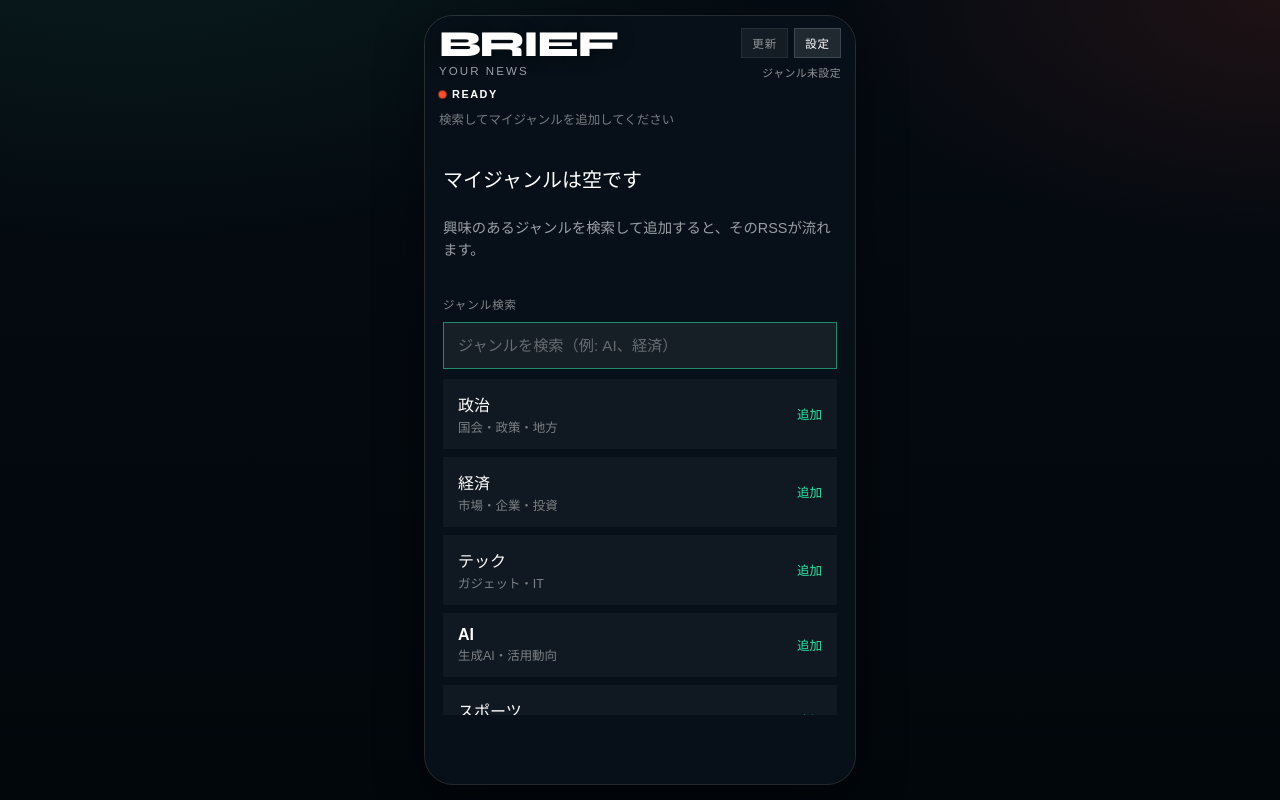
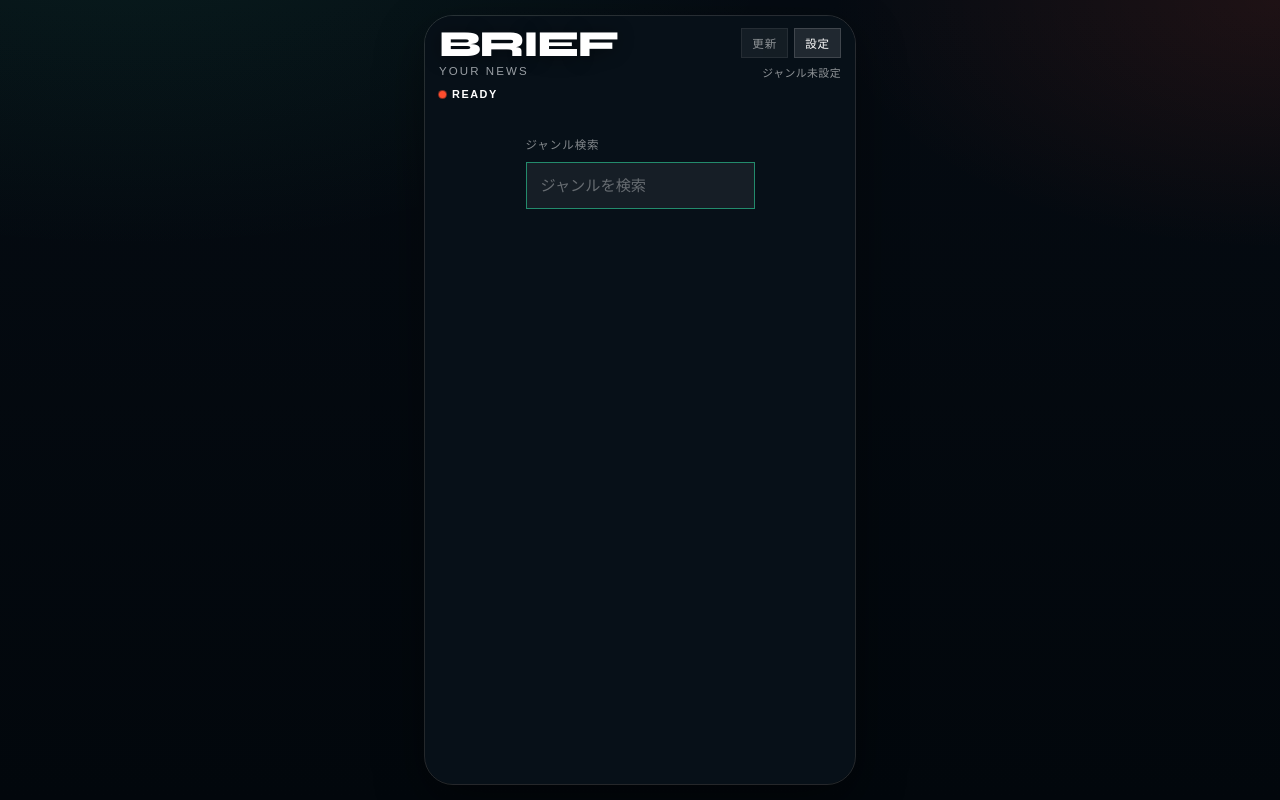
Before and after one commit to nobu5129maki-crypto/shortnews, a React (Vite) app: page / in a window 1280 px wide. Built offline with nearby package versions, Linux system fonts and the light colour scheme; a web font is replaced by a local one.

Commit message:
Keep my-genres empty until search and remove onboarding copy.

```diff
--- a/src/components/Feed.tsx
+++ b/src/components/Feed.tsx
@@ -169,30 +169,26 @@ export function Feed({ myGenres, onAddGenre, onRemoveGenre }: Props) {
           </span>
         </div>
 
-        {barGenres.length > 0 ? (
+        {barGenres.length > 0 && (
           <GenreBar genres={barGenres} active={tab} onChange={onTabChange} />
-        ) : (
-          <p className="genre-bar-empty">検索してマイジャンルを追加してください</p>
         )}
       </header>
 
       <div ref={feedRef} className="feed" aria-label="マイニュースフィード">
         {myGenres.length === 0 ? (
           <div className="empty-state empty-state-search">
-            <h2 className="empty-title">マイジャンルは空です</h2>
-            <p className="empty-lead">興味のあるジャンルを検索して追加すると、そのRSSが流れます。</p>
             <GenreSearch myGenres={myGenres} onAdd={onAddGenre} autofocus />
           </div>
         ) : items.length === 0 ? (
           <div className="empty-state">
             <p>
               {loading
-                ? '選択したジャンルのニュースを取得中です'
+                ? 'ニュースを取得中です'
                 : 'このジャンルのニュースはまだありません'}
             </p>
             {!loading && (
               <button type="button" className="empty-cta" onClick={() => setEditorOpen(true)}>
-                ジャンルを追加
+                設定
               </button>
             )}
           </div>
--- a/src/components/GenreEditor.tsx
+++ b/src/components/GenreEditor.tsx
@@ -39,7 +39,6 @@ export function GenreEditor({
         <header className="editor-header">
           <div>
             <h2 id="editor-title">マイジャンル</h2>
-            <p>検索して追加。不要なものは削除できます</p>
           </div>
           <button type="button" className="editor-close" onClick={onClose} aria-label="閉じる">
             ×
@@ -47,9 +46,7 @@ export function GenreEditor({
         </header>
 
         <section className="editor-mine" aria-label="登録中のジャンル">
-          {mine.length === 0 ? (
-            <p className="editor-mine-empty">まだジャンルがありません。下で検索して追加してください。</p>
-          ) : (
+          {mine.length === 0 ? null : (
             <ul className="editor-mine-list">
               {mine.map((genre) => (
                 <li key={genre.id}>
--- a/src/components/GenreSearch.tsx
+++ b/src/components/GenreSearch.tsx
@@ -13,17 +13,18 @@ export function GenreSearch({
   myGenres,
   onAdd,
   autofocus = false,
-  placeholder = 'ジャンルを検索（例: AI、経済）',
+  placeholder = 'ジャンルを検索',
 }: Props) {
   const [query, setQuery] = useState('')
 
   const results = useMemo(() => {
-    const q = query.trim().toLowerCase()
-    const available = genres.filter((genre) => !myGenres.includes(genre.id))
-    if (!q) return available
-    return available.filter((genre) => {
+    const q = query.trim()
+    if (!q) return []
+    const lower = q.toLowerCase()
+    return genres.filter((genre) => {
+      if (myGenres.includes(genre.id)) return false
       const haystack = `${genre.label} ${genre.blurb} ${genre.id}`.toLowerCase()
-      return haystack.includes(q) || genre.label.includes(query.trim())
+      return haystack.includes(lower) || genre.label.includes(q)
     })
   }, [query, myGenres])
 
@@ -43,13 +44,10 @@ export function GenreSearch({
         onChange={(event) => setQuery(event.target.value)}
       />
 
+      {query.trim() && (
         <div className="genre-search-results" role="listbox" aria-label="検索結果">
           {results.length === 0 ? (
-          <p className="genre-search-empty">
-            {query.trim()
-              ? '一致するジャンルがありません'
-              : '追加できるジャンルはありません'}
-          </p>
+            <p className="genre-search-empty">一致するジャンルがありません</p>
           ) : (
             results.map((genre) => (
               <button
@@ -69,6 +67,7 @@ export function GenreSearch({
             ))
           )}
         </div>
+      )}
     </div>
   )
 }
--- a/src/hooks/useMyGenres.ts
+++ b/src/hooks/useMyGenres.ts
@@ -2,8 +2,8 @@ import { useCallback, useEffect, useState } from 'react'
 import type { ContentGenreId } from '../types'
 import { genres } from '../data/news'
 
-const GENRES_KEY = 'brief.myGenres'
-const SETUP_KEY = 'brief.setupDone'
+const GENRES_KEY = 'brief.myGenres.v2'
+const SETUP_KEY = 'brief.setupDone.v2'
 
 const validIds = new Set(genres.map((genre) => genre.id))
 
--- a/src/index.css
+++ b/src/index.css
@@ -643,13 +643,6 @@ button {
   }
 }
 
-.genre-bar-empty {
-  margin: 10px 0 0;
-  font-size: 0.78rem;
-  font-weight: 600;
-  color: rgba(255, 255, 255, 0.45);
-}
-
 .empty-state {
   height: 100%;
   display: grid;
@@ -664,20 +657,6 @@ button {
   align-content: start;
   padding: 28px 18px 40px;
   text-align: left;
-}
-
-.empty-title {
-  margin: 0;
-  font-size: 1.25rem;
-  font-weight: 700;
-  color: #fff;
-}
-
-.empty-lead {
-  margin: 8px 0 18px;
-  font-size: 0.9rem;
-  line-height: 1.55;
-  color: var(--fog-dim);
 }
 
 .genre-search {
```
Lines whose indentation alone changed are shown as unchanged.
